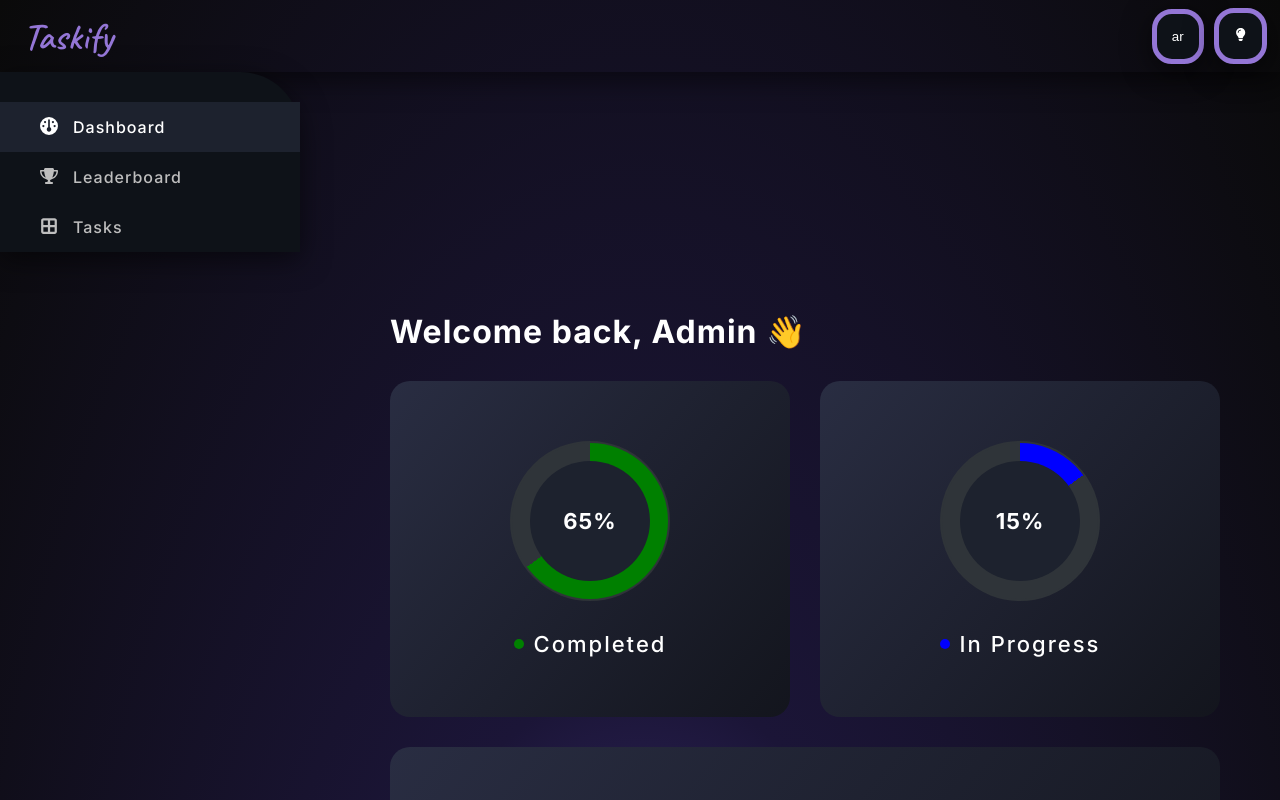
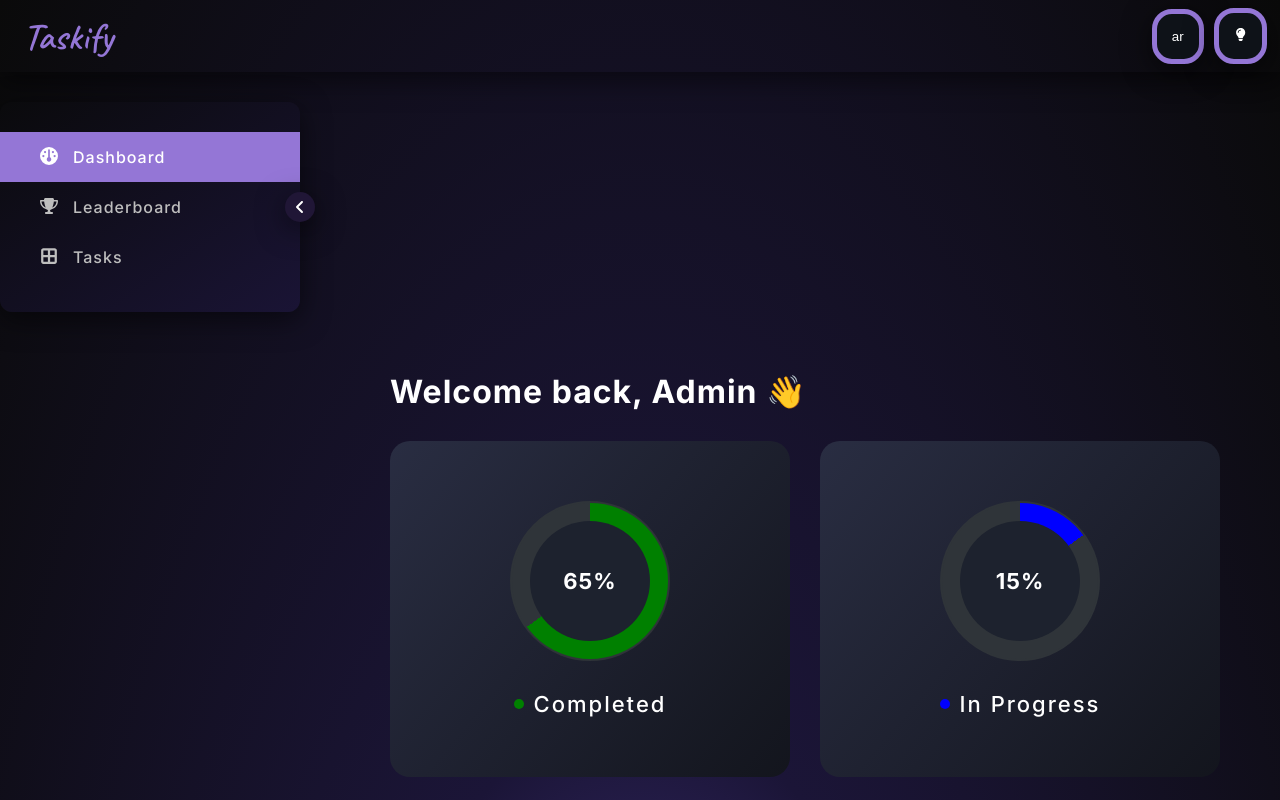
Before and after one commit to doaamohamed88/Taskify, a React (Vite) app in the folder Frontend/: page /dashboard in a window 1280 px wide. Shown: the top 800 px of the page. Built offline with nearby package versions, Linux system fonts and the light colour scheme; a web font is replaced by a local one.

Commit message:
feat(sidebar style): change colors add colaps button

```diff
--- a/Frontend/src/Components/Sidebar/Sidebar.jsx
+++ b/Frontend/src/Components/Sidebar/Sidebar.jsx
@@ -1,7 +1,8 @@
-import { faBorderAll, faDashboard, faTrophy } from "@fortawesome/free-solid-svg-icons"
+import { faAngleLeft, faBorderAll, faDashboard, faTrophy } from "@fortawesome/free-solid-svg-icons"
 import st from "./sidebar.module.css"
 import SideBarButton from "./SideBarButton/SideBarButton"
 import { useLocation } from "react-router"
+import { FontAwesomeIcon } from "@fortawesome/react-fontawesome"
 
 export default function Sidebar() {
   const location = useLocation()
@@ -27,6 +28,9 @@ export default function Sidebar() {
         active={path == "/tasks"}
         linkTo="/tasks"
       ></SideBarButton>
+      <div className={st.collapse}>
+        <FontAwesomeIcon icon={faAngleLeft}></FontAwesomeIcon>
+      </div>
     </div>
   )
 }
--- a/Frontend/src/Components/Sidebar/Sidebar.module.css
+++ b/Frontend/src/Components/Sidebar/Sidebar.module.css
@@ -1,11 +1,37 @@
 .sidebar {
   width: 300px;
-  border-top-right-radius: 60px;
-  background-color: var(--main-color);
+  /* border-top-right-radius: 60px; */
+  background-image: linear-gradient(to bottom right, #0a0a0c, #1a1435);
   box-shadow: var(--shadow);
   display: flex;
   flex-direction: column;
   padding-top: 30px;
+  padding-bottom: 30px;
+  margin-top: 30px;
+  position: relative;
+  border-radius: 12px;
+
+  .collapse {
+    position: absolute;
+    top: 50%;
+    right: 0;
+    border-radius: 50%;
+    background-color: rgb(32, 22, 54);
+    width: 30px;
+    height: 30px;
+    translate: 50% -50%;
+    display: flex;
+    justify-content: center;
+    align-items: center;
+    cursor: pointer;
+    box-shadow: var(--shadow);
+    transition: var(--main-trans);
+    z-index: 10;
+
+    &:hover {
+      background-color: var(--secondary-color);
+    }
+  }
 
   .sidebarButton {
     width: 100%;
@@ -27,12 +53,12 @@
     }
 
     &:hover {
-      background-color: var(--secondary-color);
+      background-color: rgb(54, 42, 80);
       color: white;
     }
 
     &.active {
-      background-color: var(--secondary-color);
+      background-color: var(--lilac-color);
       color: white;
     }
 
--- a/Frontend/src/layouts/layout.module.css
+++ b/Frontend/src/layouts/layout.module.css
@@ -6,6 +6,7 @@
   grid-area: 1 / 1 / -1 / 2;
   /* background-color: green; */
   border-radius: var(--border-radius-main);
+  width: fit-content;
 }
 
 .outlit_container {
--- a/Frontend/src/pages/AdminDashboard/AdminDashboard.module.css
+++ b/Frontend/src/pages/AdminDashboard/AdminDashboard.module.css
@@ -5,7 +5,7 @@
   grid-template-columns: 300px repeat(3, 1fr);
   grid-template-rows: auto auto 1fr;
   gap: 30px;
-  min-height: 100dvh;
+  /* min-height: 100dvh; */
   /* max-height: 100dvh; */
   /* overflow: hidden; */
 
--- a/Frontend/src/routes/routes.jsx
+++ b/Frontend/src/routes/routes.jsx
@@ -2,10 +2,10 @@ import { createBrowserRouter } from "react-router";
 import AuthenticationPage from "../pages/AuthenticationPage/AuthenticationPage";
 import LeaderBoard from "../pages/leaderboard/leaderboard";
 import BoardPage from "../pages/BoardPage/BoardPage";
-import AdminDashboard from "../pages/adminDashboard/AdminDashboard";
 import MainLayout from "../layouts/MainLayout";
 import LandingPage from "../Pages/Landing/Landing";
 import BoardLayout from "../layouts/BoardLayout";
+import AdminDashboard from "../Pages/AdminDashboard/AdminDashboard";
 
 const loggedIn = true;
 
```
